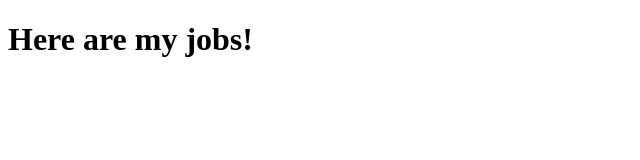
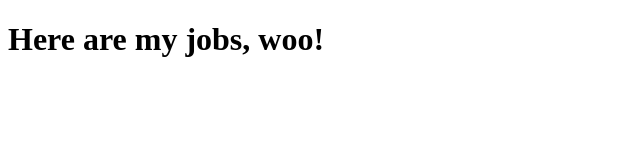
Before and after one commit to Wenjing2023/JobShark, a Next.js app: page /myjobs in a window 1280 px wide. Shown: the top 160 px of the page, without its empty margins (0-640 px from the left). Built offline with nearby package versions, Linux system fonts and the light colour scheme.

Commit message:
minor edit

```diff
--- a/pages/myjobs.tsx
+++ b/pages/myjobs.tsx
@@ -1,6 +1,6 @@
 const myjobs = () => {
     return (
-        <h1>Here are my jobs!</h1>
+        <h1>Here are my jobs, woo!</h1>
      );
 }
 
```
